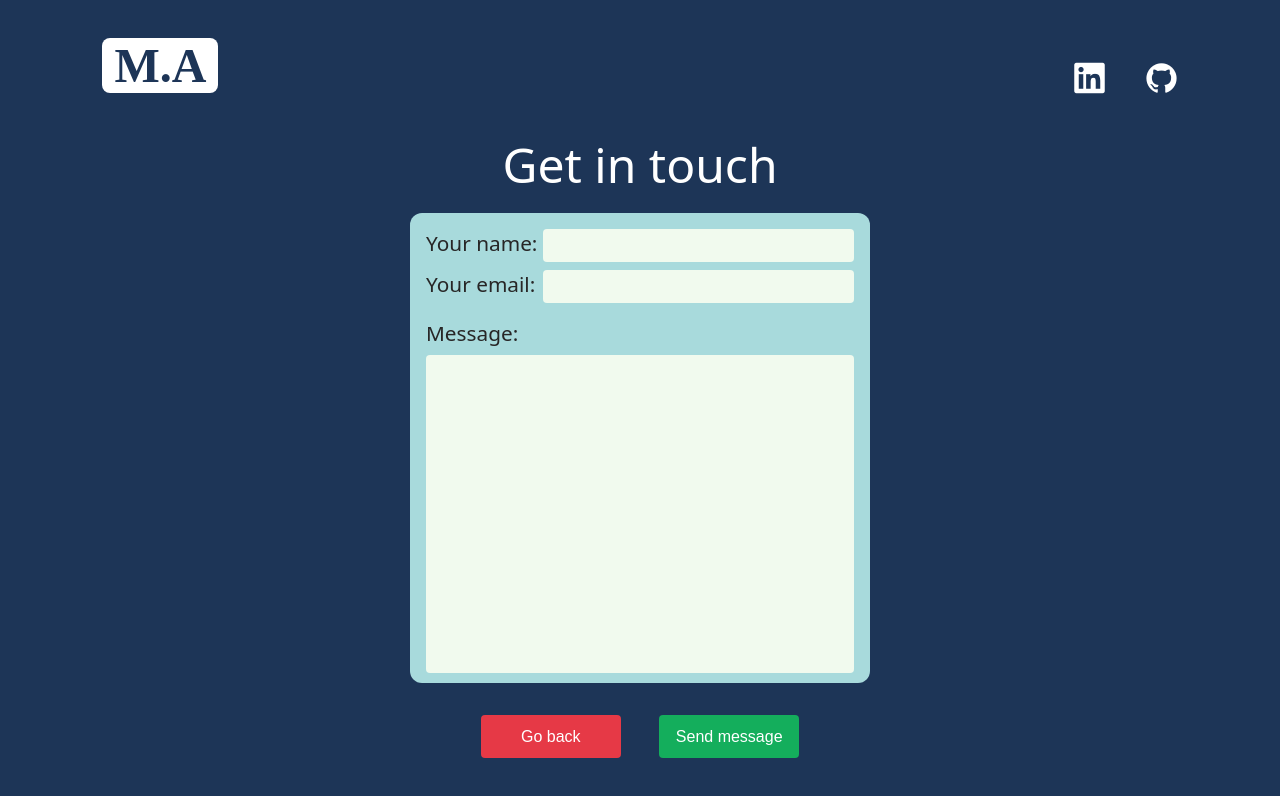
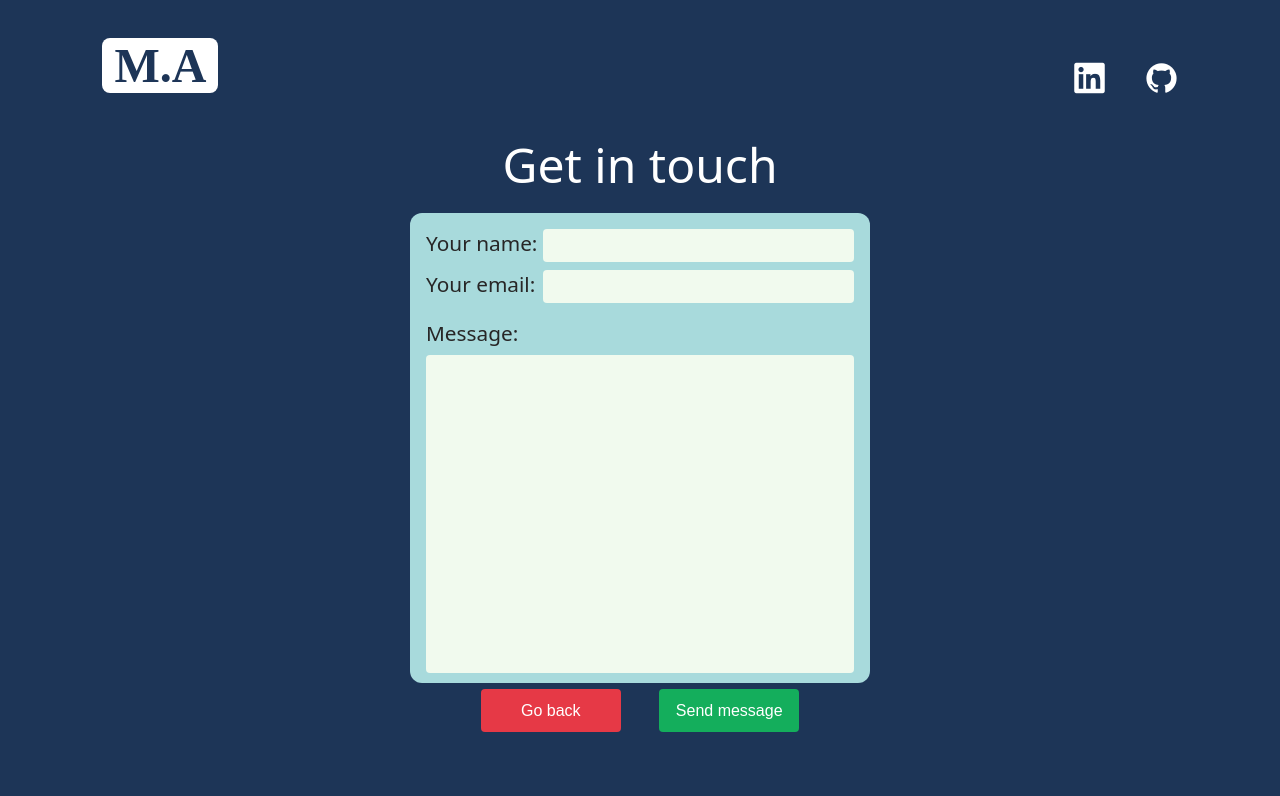
Before and after one commit to moeabdulnas/mohamedabdulnassir, a React (Create React App) app in the folder app/: page / in a window 1280 px wide. Both pictures are taken after a click on the button "Get in touch". Shown: the top 796 px of the page. Built offline with nearby package versions, Linux system fonts and the light colour scheme; a web font is replaced by a local one.

Commit message:
Form sending works

```diff
--- a/app/src/Contact.jsx
+++ b/app/src/Contact.jsx
@@ -1,3 +1,71 @@
+// import { useState } from "react";
+// import React from "react";
+// import "./Contact.css"
+
+// const Contact = (props) => {
+//     const [sent, setSent] = useState(false);
+//     const [result, setResult] = React.useState("");
+
+//     const onSubmit = async (event) => {
+//         event.preventDefault();
+//         setResult("Sending....");
+//         const formData = new FormData(event.target);
+
+//         formData.append("access_key", "2b9c9d14-48bb-4e02-93cb-0bc960af1e89");
+
+//         const res = await fetch("https://api.web3forms.com/submit", {
+//                 method: "POST",
+//                 body: formData
+//             }).then((res) => res.json());
+
+//             if (res.success) {
+//                 console.log("Success", res);
+//                 setResult(res.message);
+//                 setSent(true);
+//             } else {
+//                 console.log("Error", res);
+//                 setResult(res.message);
+//             }
+//     };
+//     // <span id="asterisk">*</span>
+//     return (
+//         <div className="contact">
+//             <h1 id="heading">Get in touch</h1>
+//             { !sent ? (
+//                 <><div className="contactContainer">
+//                 <form onSubmit={onSubmit} className="form contactForm">
+//                     <div className="nameDiv">
+//                         <label htmlFor="name">Your name:</label>
+//                         <input type="text" id="name" required/>
+//                     </div>
+//                     <div className="emailDiv">
+//                         <label htmlFor="email">Your email:</label>
+//                         <input type="email" id="email" required/>
+//                     </div>
+//                     <div className="messageDiv">
+//                         <label htmlFor="message">Message:</label>
+//                         <textarea name="message" id="message" rows="20" required></textarea>
+//                     </div>
+//                 </form>
+//             </div>
+//             <div className="contactButtonsContainer">
+//                 <button id="back" onClick={() => {
+//                     props.setContact(false);
+//                 }}>Go back</button>
+//                 <button type="submit" form="contactForm" id="send" onClick={(e) => {
+
+//                 }}>Send message</button>
+//             </div></>
+//             ):  (<><div className="contactContainer"><h1 id="sentHeading">Sent!</h1></div><div className="contactButtonsContainer">
+//             <button id="back" onClick={() => {
+//                 props.setContact(false);
+//             }}>Go back</button></div></>)}
+//         </div>
+//     )
+// }
+
+// export default Contact;
+
 import { useState } from "react";
 import React from "react";
 import "./Contact.css"
@@ -13,6 +81,12 @@ const Contact = (props) => {
 
         formData.append("access_key", "2b9c9d14-48bb-4e02-93cb-0bc960af1e89");
 
+        const name = document.getElementById("name").value;
+        const email = document.getElementById("email").value;
+
+        formData.append("name", name);
+        formData.append("email", email);
+
         const res = await fetch("https://api.web3forms.com/submit", {
             method: "POST",
             body: formData
@@ -21,18 +95,21 @@ const Contact = (props) => {
         if (res.success) {
             console.log("Success", res);
             setResult(res.message);
+            setSent(true);
         } else {
             console.log("Error", res);
             setResult(res.message);
         }
     };
-    // <span id="asterisk">*</span>
+
+
     return (
         <div className="contact">
             <h1 id="heading">Get in touch</h1>
-            { !sent ? (
-                <><div className="contactContainer">
-                <form onSubmit={onSubmit} className="form">
+            {!sent ? (
+                <>
+                    <div className="contactContainer">
+                        <form onSubmit={onSubmit} className="form contactForm" id="contactForm">
                             <div className="nameDiv">
                                 <label htmlFor="name">Your name:</label>
                                 <input type="text" id="name" required/>
@@ -45,21 +122,27 @@ const Contact = (props) => {
                                 <label htmlFor="message">Message:</label>
                                 <textarea name="message" id="message" rows="20" required></textarea>
                             </div>
+                            <div className="contactButtonsContainer">
+                                <button id="back" onClick={() => {
+                                    props.setContact(false);
+                                }}>Go back</button>
+                                <button type="submit" id="send">Send message</button>
+                            </div>
                         </form>
+                    </div>
+                </>
+            ) : (
+                <>
+                    <div className="contactContainer">
+                        <h1 id="sentHeading">Sent!</h1>
                     </div>
                     <div className="contactButtonsContainer">
                         <button id="back" onClick={() => {
                             props.setContact(false);
                         }}>Go back</button>
-                <button type="submit" form="contactForm" id="send" onClick={(e) => {
-                    // //setSent(true);
-                    // onSubmit(e);
-                }}>Send message</button>
-            </div></>
-            ):  (<><div className="contactContainer"><h1 id="sentHeading">Sent!</h1></div><div className="contactButtonsContainer">
-            <button id="back" onClick={() => {
-                props.setContact(false);
-            }}>Go back</button></div></>)}
+                    </div>
+                </>
+            )}
         </div>
     )
 }
```
Lines whose indentation alone changed are shown as unchanged.
